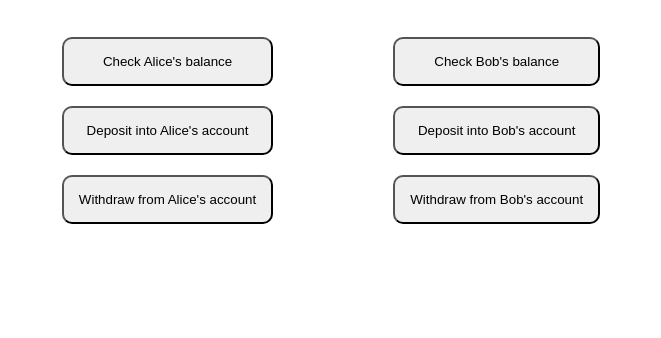
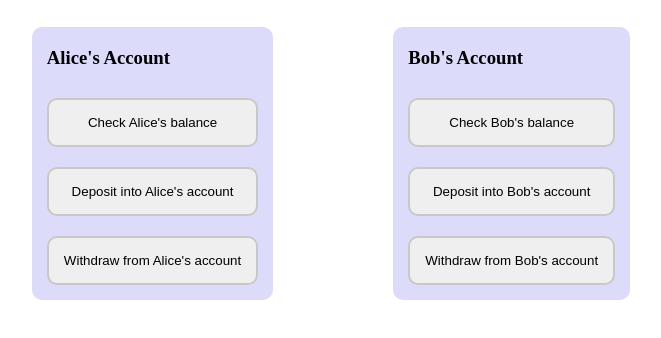
Before and after one commit to codebiscuits/itol_banking_system, a website with bundled scripts: page index.html in a window 1280 px wide. Shown: the part 70-408 px from the top of the page, without its empty margins (309-970 px from the left). Built offline with nearby package versions, Linux system fonts and the light colour scheme.

Commit message:
included a template literal in index.js, and changed the css to make the web page nicer.

```diff
--- a/index.html
+++ b/index.html
@@ -14,11 +14,13 @@
 
     <main>
         <div>
+            <h3 id="aliceTitle"></h3>
             <button id="balanceButtonA" type="button">Check Alice's balance</button>
             <button id="depositButtonA" type="button">Deposit into Alice's account</button>
             <button id="withdrawButtonA" type="button">Withdraw from Alice's account</button>
         </div>
         <div>
+            <h3 id="bobTitle"></h3>
             <button id="balanceButtonB" type="button">Check Bob's balance</button>
             <button id="depositButtonB" type="button">Deposit into Bob's account</button>
             <button id="withdrawButtonB" type="button">Withdraw from Bob's account</button>
--- a/index.js
+++ b/index.js
@@ -46,3 +46,6 @@ withdrawButtonB.onclick = function () {
     let amount = window.prompt("How much to withdraw?", "0");
     bs.withdraw(amount);
 }
+
+document.getElementById("aliceTitle").innerHTML = `${aj.firstName}'s Account`
+document.getElementById("bobTitle").innerHTML = `${bs.firstName}'s Account`
--- a/style.css
+++ b/style.css
@@ -18,13 +18,25 @@ main {
 
 div {
     margin: 0 60px;
+    padding: 15px 15px 5px;
+    background-color: rgb(220, 220, 250);
+    border-radius: 10px;
     /*border: red 1px solid;*/
     display: flex;
     flex-direction: column;
 }
 
+div h3 {
+    /*border: black 1px solid;*/
+    margin-top: 5px;
+}
+
 button {
+    /*border: black 1px solid;*/
     margin: 10px 0;
     padding: 15px;
+    border-width: 2px;
+    border-style: solid;
     border-radius: 10px;
+    border-color: rgb(200, 200, 200);
 }
```
